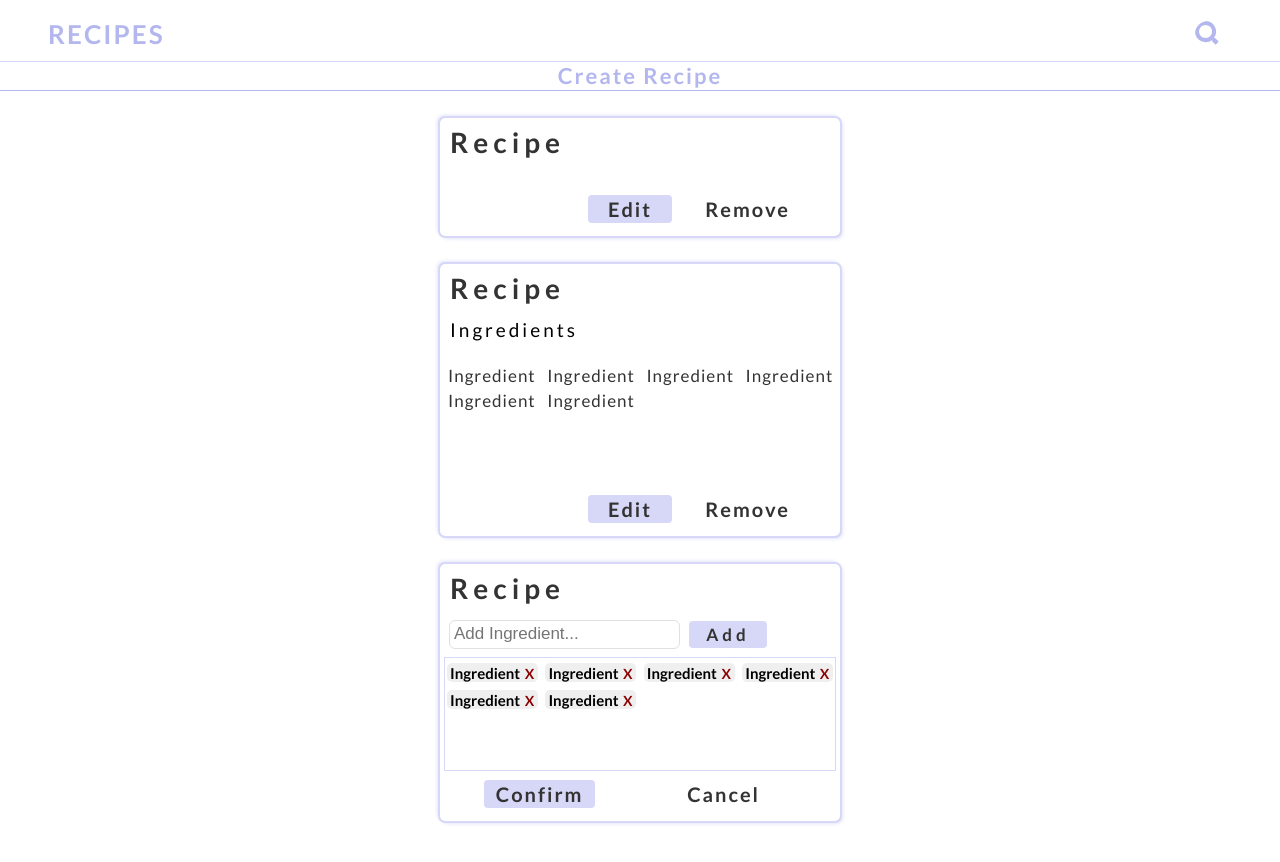
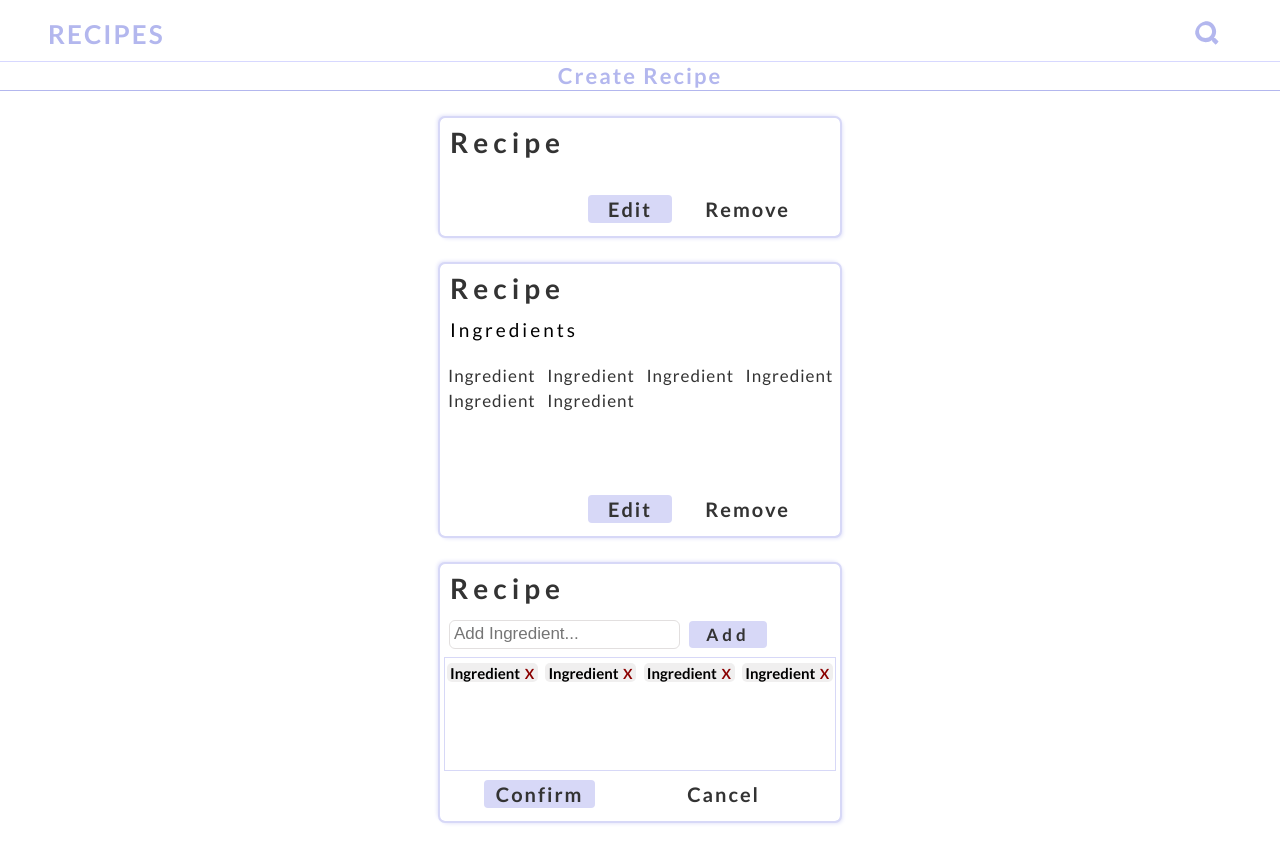
Before and after one commit to Rio0628/recipe-ingredients-app, a React (Create React App) app: page / in a window 1280 px wide. Shown: the top 862 px of the page. Built offline with nearby package versions, Linux system fonts and the light colour scheme.

Commit message:
Added Functionality
- Added functionality to the input fields. Where each input will be set into a certain react hook to be used by the application later on.

```diff
--- a/src/App.js
+++ b/src/App.js
@@ -6,6 +6,25 @@ import CreateRecipe from './components/CreateRecipe';
 function App() {
   const [ showSearchbar, setShowSearchbar ] = useState(false);
   const [ showCreateComp, setShowCreateComp ] = useState(false);
+  const [ searchInput, setSearchInput ] = useState('');
+  const [ newRecipeName, setNewRecipeName ] = useState('');
+  const [ newIngredient, setNewIngredient ] = useState('');
+
+  const handleChange = (e) => {
+    console.log(e.target)
+
+    if (e.target.className === 'searchbar') {
+      setSearchInput(e.target.value);
+    }
+
+    if (e.target.className === 'recipeNameInput') {
+      setNewRecipeName(e.target.value);
+    }
+
+    if (e.target.className === 'addIngrdtInput') {
+      setNewIngredient(e.target.value);
+    }
+  }
 
   const handleSearchbar = () => {
     setShowSearchbar(!showSearchbar)
@@ -19,7 +38,9 @@ function App() {
     }
   }
 
-  console.log(showCreateComp)
+  console.log(newRecipeName)
+  console.log(newIngredient )
+  console.log(searchInput)
 
   return (
     <div className="container">
@@ -29,7 +50,7 @@ function App() {
 
           {showSearchbar ?
             <div className='searchbarCntr'>
-              <input placeholder='Search Recipe' className='searchbar' />
+              <input placeholder='Search Recipe' className='searchbar' onChange={handleChange}/>
               <FaSearch className='searchBtn' onClick={handleSearchbar}/>
             </div>
           : <FaSearch className='searchBtnClsd' onClick={handleSearchbar}/> }
@@ -38,11 +59,11 @@ function App() {
 
         <div className='createRecipeBtn' onClick={handleClick}>Create Recipe</div>
 
-        { showCreateComp ? <CreateRecipe onClick={handleClick}/> : null }
+        { showCreateComp ? <CreateRecipe onClick={handleClick} onChange={handleChange}/> : null }
       </div>
 
       <div className='indRecipesCntr'>
-        <IndRecipe />
+        <IndRecipe onClick={handleClick} onChange={handleChange}/>
       </div>
 
     </div>
--- a/src/components/CreateRecipe.js
+++ b/src/components/CreateRecipe.js
@@ -3,20 +3,19 @@ import React from 'react';
 const CreateRecipe = (props) => {
     return (
         <div className='createRecipeCntr'>
-            <input placeholder='Enter Recipe Name...' className='recipeNameInput'/>
+            <input placeholder='Enter Recipe Name...' className='recipeNameInput' onChange={props.onChange}/>
 
             <div className='addIngrdtCntr'>
-                <input placeholder='Add Ingredient...' className='addIngrdtInput'/>
+                <input placeholder='Add Ingredient...' className='addIngrdtInput' onChange={props.onChange}/>
                 <div className='addIngrdtBtn'>Add</div>
             </div>
 
             <div className='ingrdtsCntr'>
-                <div className='indIngrdtAdd'>Ingredient <p>X</p></div>
-                <div className='indIngrdtAdd'>Ingredient <p>X</p></div>
-                <div className='indIngrdtAdd'>Ingredient <p>X</p></div>
-                <div className='indIngrdtAdd'>Ingredient <p>X</p></div>
-                <div className='indIngrdtAdd'>Ingredient <p>X</p></div>
-                <div className='indIngrdtAdd'>Ingredient <p>X</p></div>
+                <div className='indIngrdtAdd'>Ingredient <p className='removeIngrdtBtn' onClick={props.onClick}>X</p></div>
+                <div className='indIngrdtAdd'>Ingredient <p className='removeIngrdtBtn' onClick={props.onClick}>X</p></div>
+                <div className='indIngrdtAdd'>Ingredient <p className='removeIngrdtBtn' onClick={props.onClick}>X</p></div>
+                <div className='indIngrdtAdd'>Ingredient <p className='removeIngrdtBtn' onClick={props.onClick}>X</p></div>
+                <div className='indIngrdtAdd'>Ingredient <p className='removeIngrdtBtn' onClick={props.onClick}>X</p></div>
             </div>
 
 
--- a/src/components/IndRecipe.js
+++ b/src/components/IndRecipe.js
@@ -1,13 +1,13 @@
 import React from 'react';
 
-const IndRecipe = () => {
+const IndRecipe = (props) => {
     return (
         <div className='indRecipeCntr'>
            <div className='indRecipeClsd'>
                 <p className='recipeName'>Recipe</p>
 
-                <div className='editBtn'>Edit</div>
-                <div className='removeBtn'>Remove</div>
+                <div className='editBtn' onClick={props.onClick}>Edit</div>
+                <div className='removeBtn' onClick={props.onClick}>Remove</div>
            </div>
 
            <div className='indRecipeOpen'>
@@ -24,29 +24,27 @@ const IndRecipe = () => {
                     <p className='indIngrdt'>Ingredient</p>
                 </div>
 
-                <div className='editBtn'>Edit</div>
-                <div className='removeBtn'>Remove</div>
+                <div className='editBtn' onClick={props.onClick}>Edit</div>
+                <div className='removeBtn' onClick={props.onClick}>Remove</div>
            </div>
 
            <div className='indRecipeEdit'>
                 <p className='recipeName'>Recipe</p>
 
                 <div className='addIngrdtCntr'>
-                    <input placeholder='Add Ingredient...' className='addIngrdtInput'/>
-                    <div className='addIngrdtBtn'>Add</div>
+                    <input placeholder='Add Ingredient...' className='addIngrdtInput' onChange={props.onChange}/>
+                    <div className='addIngrdtBtn' onClick={props.onClick}>Add</div>
                 </div>
 
                 <div className='ingrdtsCntr'>
-                    <div className='indIngrdtAdd'>Ingredient <p>X</p></div>
-                    <div className='indIngrdtAdd'>Ingredient <p>X</p></div>
-                    <div className='indIngrdtAdd'>Ingredient <p>X</p></div>
-                    <div className='indIngrdtAdd'>Ingredient <p>X</p></div>
-                    <div className='indIngrdtAdd'>Ingredient <p>X</p></div>
-                    <div className='indIngrdtAdd'>Ingredient <p>X</p></div>
+                    <div className='indIngrdtAdd'>Ingredient <p className='removeIngrdtBtn' onClick={props.onClick}>X</p></div>
+                    <div className='indIngrdtAdd'>Ingredient <p className='removeIngrdtBtn' onClick={props.onClick}>X</p></div>
+                    <div className='indIngrdtAdd'>Ingredient <p className='removeIngrdtBtn' onClick={props.onClick}>X</p></div>
+                    <div className='indIngrdtAdd'>Ingredient <p className='removeIngrdtBtn' onClick={props.onClick}>X</p></div>
                 </div>
 
-                <div className='confirmBtn'>Confirm</div>
-                <div className='cancelBtn'>Cancel</div>
+                <div className='confirmBtn' onClick={props.onClick}>Confirm</div>
+                <div className='cancelBtn' onClick={props.onClick}>Cancel</div>
            </div>
         </div>
     )
```
